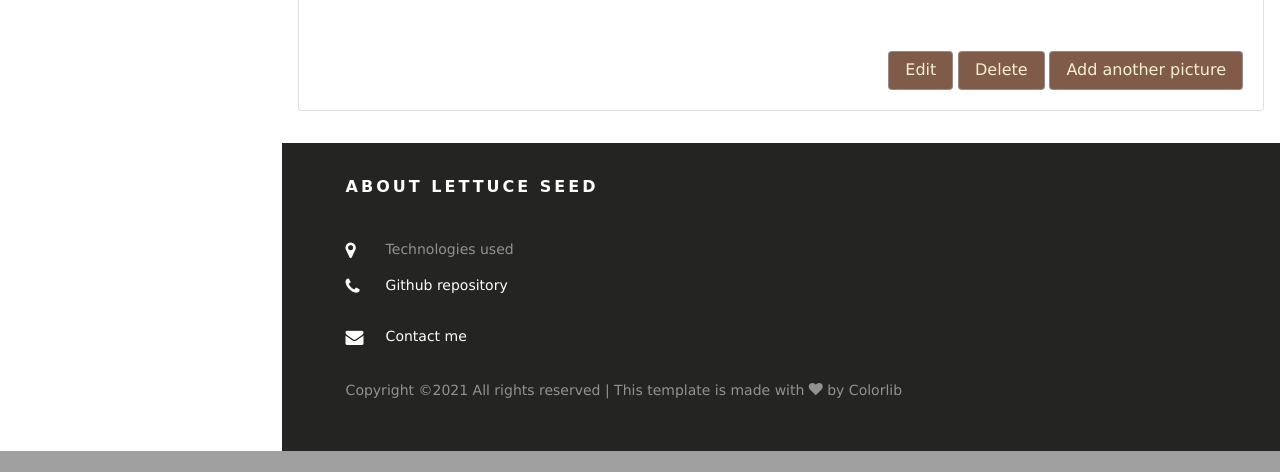
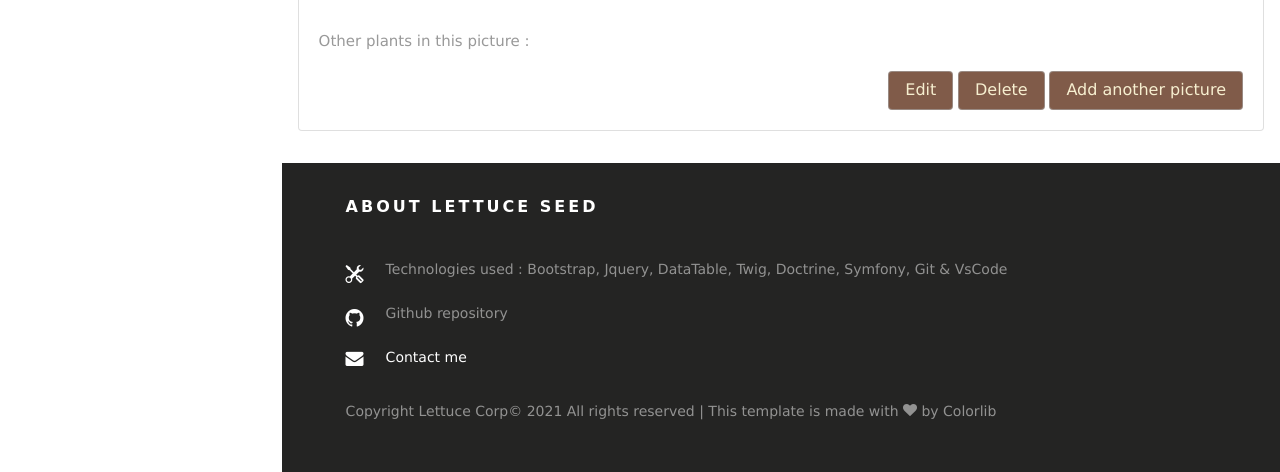
Before and after one commit to clemence-ctt/lettuce-seed, a Symfony app: template templates/dashboard/picture/show.html.twig in a window 1280 px wide. Shown: the part 1044-1516 px from the top of the page. Before the commit the page ends 1495 px from the top, so only its background shows below. Run offline with Twig, Linux system fonts and the light colour scheme; the template is opened without the code that fills it, so the values that code supplies are empty; some libraries are stand-ins or nearby versions; some web fonts are replaced.

Commit message:
footer + signup success

```diff
--- a/public/css/default.css
+++ b/public/css/default.css
@@ -76,6 +76,10 @@ h3 {
 
 .return {
    display:flex ;
+   position: absolute;
+   right: var(--spacing-default);
+   top: 250px;
+
    justify-content: flex-end;
    margin-top: -5rem;
    margin-bottom: 3rem;
@@ -169,8 +173,6 @@ main.main-content {
     color: #fff !important;
 }
 
-/* =================================================*/
-
 
 /* =================================================*/
 .ftco-section.ftco-bread {
@@ -186,7 +188,7 @@ main.main-content {
     color: var(--color-lightest) !important;
 }
 
-/* =================================================*/
+/* BUTTONS  =================================================*/
 
 .button {
     border: var(--border-default);
@@ -204,24 +206,31 @@ main.main-content {
     appearance: button;
     -webkit-appearance: button;
     -moz-appearance: button;
-
-
 }
 
 .button:hover {
     box-shadow: 3px 3px 3px var(--color-medium);
 }
 
-
-/* =================================================*/
-
 .cta {
     margin-top: var(--spacing-biggest);
     text-align: right;
 }
 
+.card__plant-links a {
+    color: var(--color-medium);
+    border: solid 1px var(--color-medium);
+    border-radius: var(--border-radius-small);
+    padding : 0 var(--spacing-default);
+}
 
-/* =================================================*/
+.card__plant-links a:hover {
+    /* color: var(--color-darkest); */
+    background-color: var(--color-highlight);
+    font-size: larger;
+}
+
+/* FORMS =================================================*/
 
 
 form:not(.delete) {
@@ -255,14 +264,10 @@ form .uploaded-image {
 }
 
 
-
-
-
 form label {
     font-weight: bold;
     margin-bottom: var(--spacing-smallest);
 }
-
 
 input, textarea {
     border: var(--border-default);
@@ -276,17 +281,12 @@ textarea {
     min-height: 100px;
 }
 
-/** Layout **/
-
-
 
 /** Generic styles **/
 
 .info {
     margin-bottom: var(--spacing-default);
 }
-
-
 
 .sf-form > div {
     margin-bottom: var(--gutter-large);
--- a/templates/_partials/components/_footer.html.twig
+++ b/templates/_partials/components/_footer.html.twig
@@ -7,10 +7,9 @@
           <h2 class="ftco-heading-2">About lettuce seed</h2>
           <div class="block-23">
             <ul>
-              {# TODO CHANGER CA LA ET REFAIRE L'INDENTATION  #}
-              <li><span class="icon icon-map-marker"></span><span class="text">Technologies used</span></li>
-              <li><a href="#"><span class="icon icon-phone"></span><span class="text">Github repository</span></a></li>
-              <li><a href="#"><span class="icon icon-envelope"></span><span class="text">Contact me</span></a></li>
+              <li><span class="icon bi bi-tools"></span><span class="text">Technologies used : Bootstrap, Jquery, DataTable, Twig, Doctrine, Symfony, Git &amp; VsCode</span></li>
+              <li><span class="icon bi-github"></span><span class="text"><a href="https://github.com/clemence-ctt/lettuce-seed">Github repository</a></span></li>
+              <li><span class="icon icon-envelope"></span><a href="#"><span class="text">Contact me</span></a></li>
             </ul>
           </div>
         </div>
@@ -21,7 +20,7 @@
 
         <p>
           <!-- Link back to Colorlib can't be removed. Template is licensed under CC BY 3.0. -->
-          Copyright &copy;<script>
+          Copyright Lettuce Corp&copy; <script>
             document.write(new Date().getFullYear());
           </script> All rights reserved | This template is made with <i class="icon-heart" aria-hidden="true"></i> by <a
             href="https://colorlib.com" target="_blank">Colorlib</a>
--- a/templates/dashboard/picture/show.html.twig
+++ b/templates/dashboard/picture/show.html.twig
@@ -33,6 +33,13 @@
             </div>
             <p class="card-text">{{ picture.description }}</p>
 
+            <div class="card__plant-links">
+                Other plants in this picture :
+                {% for plant in picture.plants %}
+                    <a class="" href="{{ path('dashboard_plant_pictures', {'plantId': plant.id}) }}">{{ plant.name }}</a>
+                {% endfor %}
+            </div>
+
             <div style="text-align: right">
                 <a class="button" href="{{ path('dashboard_picture_edit', {'plantId' : selectedPlant.id, 'id': picture.id}) }}">Edit</a>
                 {{ include('dashboard/_partials/_picture-delete-form.html.twig') }}
--- a/templates/dashboard/plant/index.html.twig
+++ b/templates/dashboard/plant/index.html.twig
@@ -4,7 +4,7 @@
 
 {% block body %}
 
-    <h1>Plant index</h1>
+    <h1>My plants</h1>
 
     <div class="button-mb">
         <a class="button" href="{{ path('dashboard_plant_new') }}">Add a plant</a>
@@ -38,7 +38,7 @@
                     {# table datas : actions on plants #}
                     <td class="plant__actions">
                         <a class="button--small button bi bi-pencil-fill" href="{{ path('dashboard_plant_edit', {'id': plant.id}) }}"> Edit</a>
-                        <a class="button--small button" href="{{ path('dashboard_plant_show', {'id': plant.id}) }}">Infos</a>
+                        <a class="button--small button bi bi-eye" href="{{ path('dashboard_plant_show', {'id': plant.id}) }}"> Infos</a>
                     </td>
 
                     {# table datas : date, if there's one#}
--- a/templates/member/signup-success.html.twig
+++ b/templates/member/signup-success.html.twig
@@ -5,9 +5,7 @@
 {% endblock %}
 
 {% block body %}
-<br>
-You win
-<a href="{{ path('security_login') }}">Login</a>
 
+    <h1><i class="fas fa-tree"></i> Congrats, you're now ready to <a href="{{ path('security_login') }}">log in</a> ! </h1>
 
 {% endblock %}
--- a/templates/openspace/index.html.twig
+++ b/templates/openspace/index.html.twig
@@ -21,7 +21,7 @@
         <div>
             Ever dreamt of a nice board to keep your garden diary tidy and see all your plants in a glance ?
             This place is made for you ! Come and join a friendly community of organised gardeners :)
-            Take picture, keep note of everything that's going and share your gallery with friends !
+            Take pictures, keep notes of everything — growth, blossoming, disease, weather... — and share your gallery with your friends !
         </div>
 
         <div class="cta">
```
Also changed, not shown: public/uploads/pictures/NjE2MWQ0NTJiNDE5NA==.jpg (added), public/uploads/pictures/NjE2MWRjNTFkZTFmYg==.jpg (added), 1 other file.
